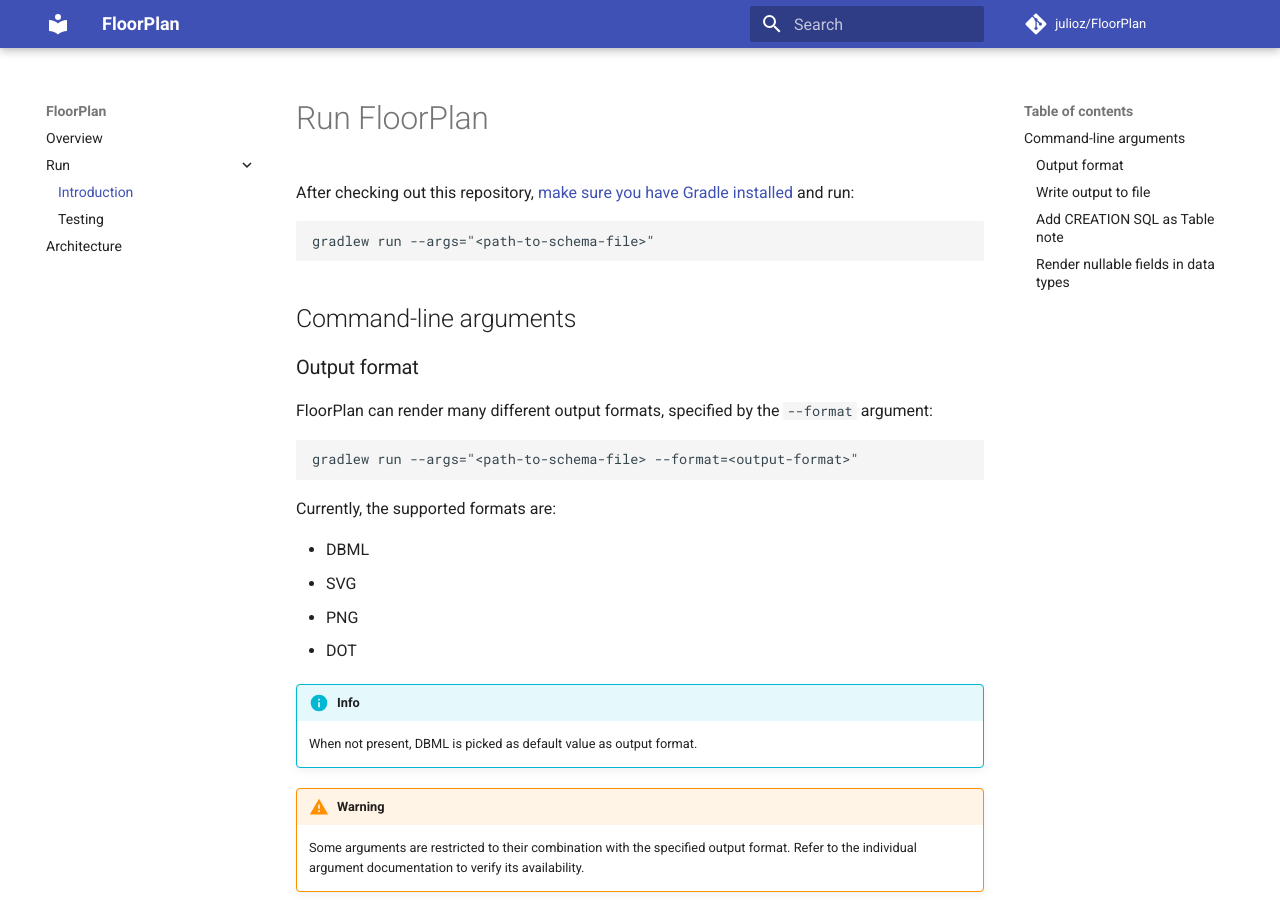
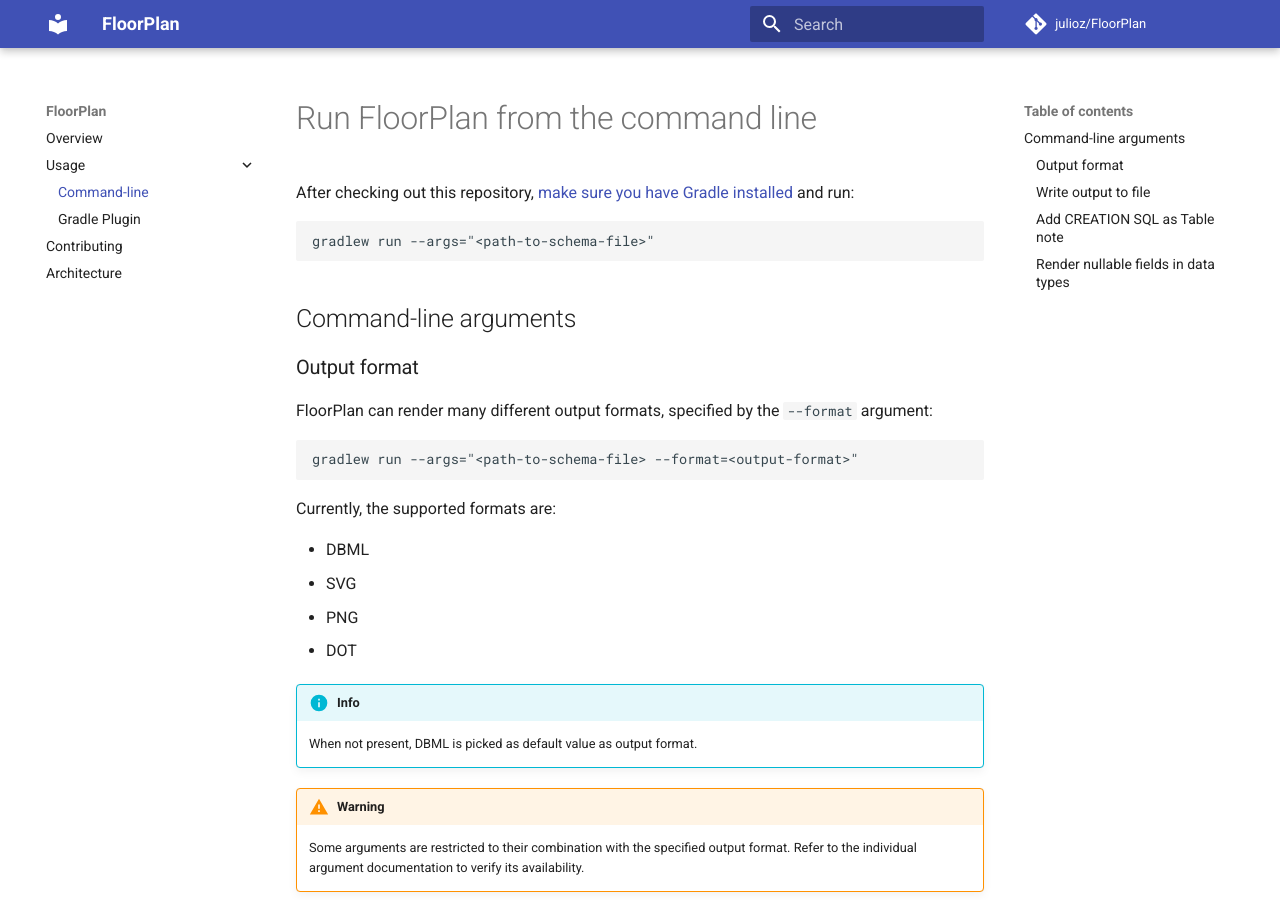
Before and after one commit to julioz/FloorPlan, an MkDocs documentation site: the page built from docs/run.md, in a window 1280 px wide and 900 px high. Built offline with MkDocs 1.6.1 and Material for MkDocs 9.7.7, drawn with Linux system fonts in a browser that asks for light colours; comment, search, counter and statistics services are not loaded.

Commit message:
Update documentation

````diff
--- a/docs/run.md
+++ b/docs/run.md
@@ -1,4 +1,4 @@
-# Run FloorPlan
+# Run FloorPlan from the command line
 
 After checking out this repository, [make sure you have Gradle installed](https://gradle.org/install/) and run:
 ```
--- a/mkdocs.yml
+++ b/mkdocs.yml
@@ -12,13 +12,15 @@ markdown_extensions:
   - codehilite:
       guess_lang: false
   - pymdownx.superfences
+  - mdx_truly_sane_lists
 
 theme:
   name: 'material'
 
 nav:
   - 'Overview': 'index.md'
-  - 'Run':
-      - 'Introduction': 'run.md'
-      - 'Testing': 'tests.md'
+  - 'Usage':
+      - 'Command-line': 'run.md'
+      - 'Gradle Plugin': 'gradle-plugin.md'
+  - 'Contributing': 'contributing.md'
   - 'Architecture': 'architecture.md'
--- /dev/null
+++ b/requirements.txt
@@ -0,0 +1,5 @@
+mkdocs
+mkdocs-material>=5.1.0
+mkdocs-markdownextradata-plugin
+pymdown-extensions>=7.0
+mdx_truly_sane_lists
````
Also changed, not shown: docs/contributing.md (added, +46 -0 lines), docs/gradle-plugin.md (added, +82 -0 lines), docs/tests.md (deleted, +0 -6 lines).
